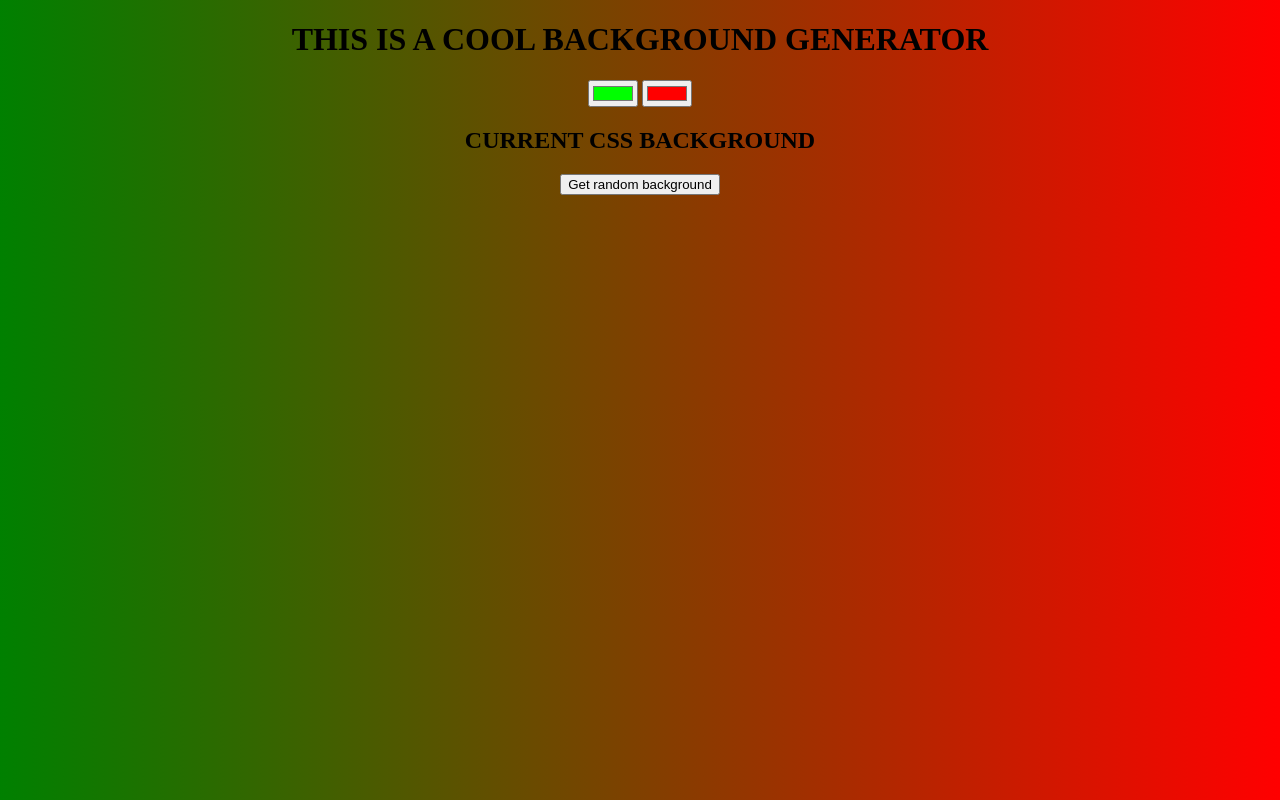
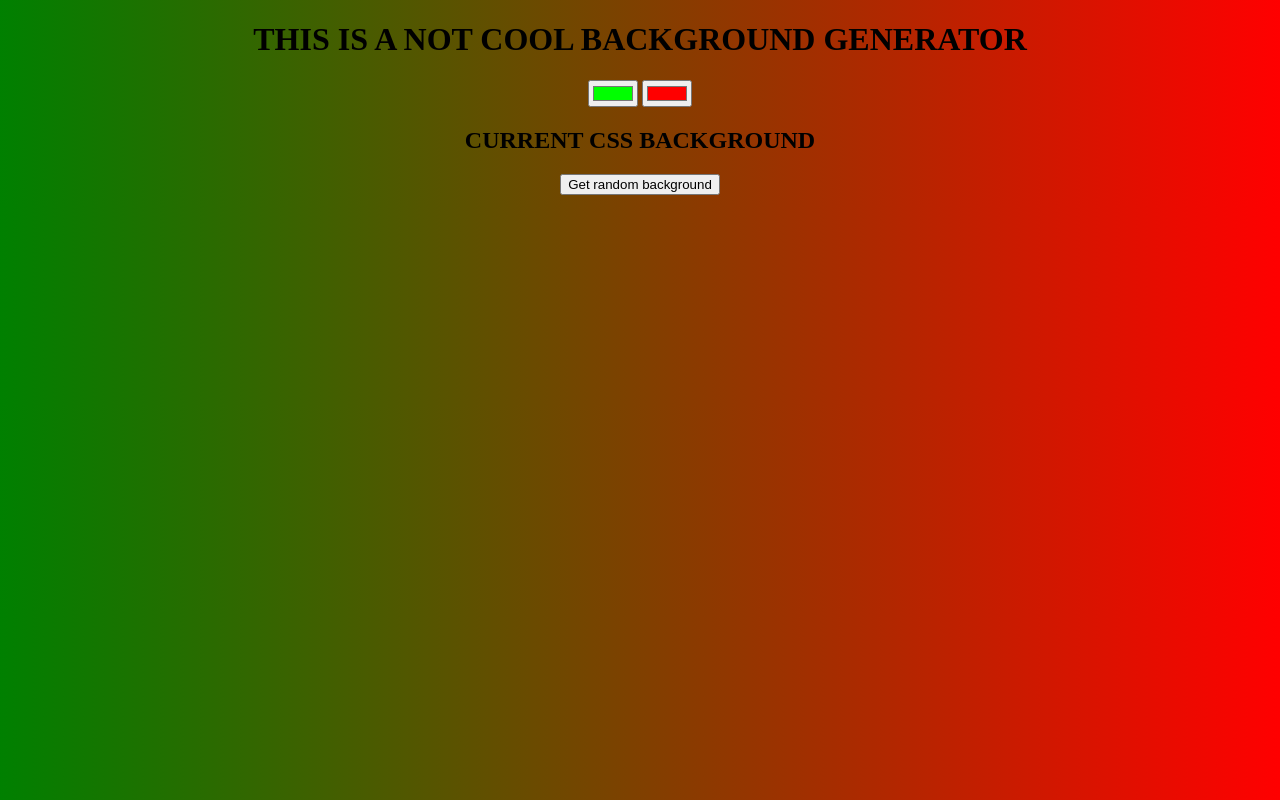
Before and after one commit to johanneseder711/Background-Generator, a plain HTML site: page index.html in a window 1280 px wide. Drawn offline with Linux system fonts and the light colour scheme.

Commit message:
New Title

```diff
--- a/index.html
+++ b/index.html
@@ -5,7 +5,7 @@
 	<link rel="stylesheet" type="text/css" href="style.css">
 </head>
 <body id="gradient">
-	<h1>This is a COOL Background Generator</h1>
+	<h1>This is a NOT COOL Background Generator</h1>
 	<input class="color1" type="color" name="color1" value="#00ff00">
 	<input class="color2" type="color" name="color2" value="#ff0000">
 	<h2>Current CSS Background</h2>
```
